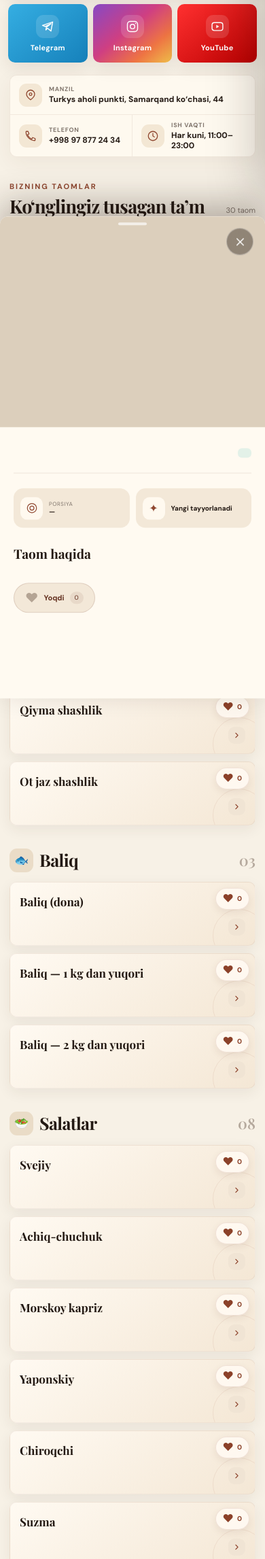
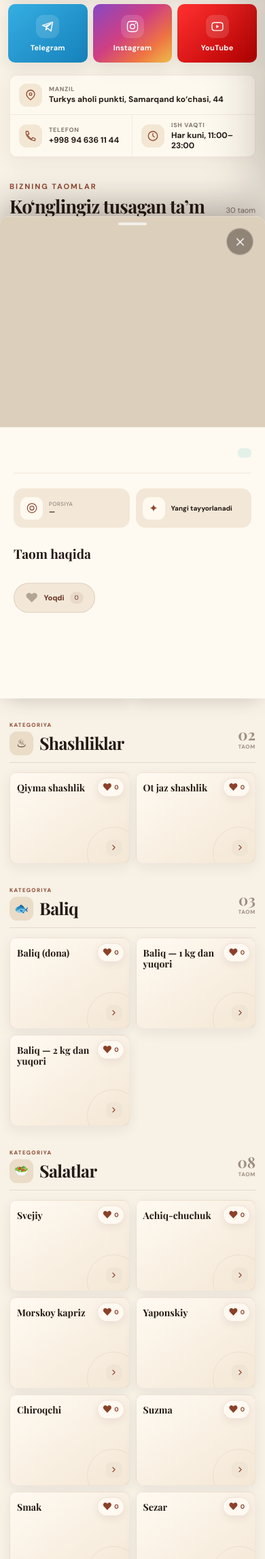
Before and after one commit to YaBaxtt/beshbarmak-menu, a Django app: page / in a window 390 px wide. Shown: the part 554-2847 px from the top of the page at 68% size. Run offline with Django 5.2, Linux system fonts and the light colour scheme; data comes from the database, SQL or seed files in the repository; data that the repository does not hold is empty.

Commit message:
Restore two-column mobile menu layout

```diff
--- a/legacy_menu.json
+++ b/legacy_menu.json
@@ -892,7 +892,7 @@
     "subtitle_ru": "Национальная кухня • С пылу с жару",
     "about_uz": "Mehmondo‘stlik, iliq muhit va avlodlardan kelayotgan ta’mlar.",
     "about_ru": "Гостеприимство, тёплая атмосфера и вкус, переданный поколениями.",
-    "phone": "+998 97 877 24 34",
+    "phone": "+998 94 636 11 44",
     "working_hours_uz": "Har kuni, 11:00–23:00",
     "working_hours_ru": "Ежедневно, 11:00–23:00",
     "location_text_uz": "Turkys aholi punkti, Samarqand ko‘chasi, 44",
--- a/menu/management/commands/seed_demo.py
+++ b/menu/management/commands/seed_demo.py
@@ -115,7 +115,6 @@ class Command(BaseCommand):
             restaurant.subtitle_ru = "Национальная кухня • С пылу с жару"
             restaurant.about_uz = "Mehmondo‘stlik, iliq muhit va avlodlardan kelayotgan ta’mlar."
             restaurant.about_ru = "Гостеприимство, тёплая атмосфера и вкус, переданный поколениями."
-            restaurant.phone = "+998 97 877 24 34"
             restaurant.working_hours_uz = "Har kuni, 11:00–23:00"
             restaurant.working_hours_ru = "Ежедневно, 11:00–23:00"
             restaurant.location_text_uz = "Turkys aholi punkti, Samarqand ko‘chasi, 44"
@@ -127,7 +126,8 @@ class Command(BaseCommand):
             if hero_source.exists():
                 with hero_source.open("rb") as image_file:
                     restaurant.hero_image.save("hero.webp", File(image_file), save=False)
-            restaurant.save()
+        restaurant.phone = "+998 94 636 11 44"
+        restaurant.save()
 
         for day in range(7):
             WorkingHours.objects.get_or_create(day_of_week=day, defaults={"open_time": "11:00", "close_time": "23:00"})
--- a/menu/models.py
+++ b/menu/models.py
@@ -161,7 +161,7 @@ class RestaurantSettings(models.Model):
     subtitle_ru = models.CharField("Taglavha (ruscha)", max_length=180, default="Национальная кухня • С пылу с жару")
     about_uz = models.TextField("Restoran haqida (o‘zbekcha)", blank=True)
     about_ru = models.TextField("Restoran haqida (ruscha)", blank=True)
-    phone = models.CharField("Telefon", max_length=40, default="+998 90 123 45 67")
+    phone = models.CharField("Telefon", max_length=40, default="+998 94 636 11 44")
     working_hours_uz = models.CharField("Ish vaqti (o‘zbekcha)", max_length=120, default="Har kuni, 10:00–23:00")
     working_hours_ru = models.CharField("Ish vaqti (ruscha)", max_length=120, default="Ежедневно, 10:00–23:00")
     location_text_uz = models.CharField("Manzil (o‘zbekcha)", max_length=180, default="Yangiyo‘l")
--- a/menu/tests.py
+++ b/menu/tests.py
@@ -117,7 +117,7 @@ class MenuTests(TestCase):
         info = self.client.get(reverse("menu:info"))
         self.assertEqual(info.status_code, 200)
         self.assertContains(info, "Ko‘p beriladigan savollar")
-        self.assertContains(info, "+998 97 877 24 34")
+        self.assertContains(info, "+998 94 636 11 44")
         self.assertContains(info, "Yandex Xaritalarda")
         self.assertContains(info, "Shikoyat yuborish")
 
--- a/static/css/menu.css
+++ b/static/css/menu.css
@@ -313,11 +313,24 @@ img { display: block; max-width: 100%; }
 .category-scroller::-webkit-scrollbar,
 .popular-scroller::-webkit-scrollbar,
 .sheet-gallery::-webkit-scrollbar { display: none; }
+.category-filter {
+  margin-top: 16px;
+  padding: 14px 12px 10px;
+  border: 1px solid rgba(99,48,31,.11);
+  border-radius: 12px;
+  background: linear-gradient(145deg, rgba(255,250,242,.96), rgba(237,223,204,.72));
+  box-shadow: 0 7px 22px rgba(76,47,29,.06);
+}
+.category-filter-heading { display: flex; align-items: center; gap: 10px; padding: 0 2px; }
+.category-filter-heading > span { display: grid; width: 34px; height: 34px; place-items: center; border-radius: 9px; color: #fff; background: var(--brown); font-size: 15px; }
+.category-filter-heading > div { display: flex; flex-direction: column; }
+.category-filter-heading b { color: var(--ink); font-family: "Playfair Display", serif; font-size: 17px; line-height: 1.1; }
+.category-filter-heading small { margin-top: 2px; color: var(--muted); font-size: 9px; }
 .category-scroller {
   display: flex;
   gap: 8px;
-  margin: 13px -14px 0;
-  padding: 2px 14px 10px;
+  margin: 11px -6px 0;
+  padding: 2px 6px 4px;
   overflow-x: auto;
   scroll-snap-type: x proximity;
 }
@@ -401,10 +414,15 @@ img { display: block; max-width: 100%; }
 .all-menu { padding-top: 10px; scroll-margin-top: 12px; }
 .menu-section { margin-top: 34px; }
 .menu-section[hidden] { display: none; }
-.menu-heading > div { display: flex; align-items: center; gap: 9px; }
+.menu-heading { padding-bottom: 10px; border-bottom: 1px solid rgba(99,48,31,.13); }
+.menu-category-copy { display: flex; align-items: flex-start; flex-direction: column; gap: 5px; }
+.menu-category-label { color: var(--clay); font-size: 8px; font-weight: 800; letter-spacing: .16em; text-transform: uppercase; }
+.menu-category-title { display: flex; align-items: center; gap: 9px; }
 .menu-heading h2 { font-size: 25px; }
 .category-overline { display: grid; width: 35px; height: 35px; place-items: center; border-radius: 11px; background: #eadcc7; font-size: 17px; }
-.section-count { color: #b5a99d; font-family: "Playfair Display", serif; font-size: 22px; }
+.section-count { display: flex; align-items: flex-end; flex-direction: column; color: #9e8e80; line-height: 1; }
+.section-count b { font-family: "Playfair Display", serif; font-size: 22px; }
+.section-count small { margin-top: 3px; font-size: 8px; font-weight: 800; letter-spacing: .08em; text-transform: uppercase; }
 .dish-grid { display: grid; grid-template-columns: repeat(2, minmax(0, 1fr)); gap: 11px; margin-top: 14px; }
 .dish-card {
   position: relative;
@@ -623,6 +641,7 @@ body.sheet-open { overflow: hidden; }
   .dish-image { height: 110px; }
   .dish-copy { padding: 9px; }
   .dish-copy h3 { font-size: 14px; }
+  .dish-card.text-only .dish-copy h3 { padding-right: 31px; font-size: 13px; }
   .price { font-size: 11px; }
   .sheet-details { grid-template-columns: 1fr; }
 }
@@ -710,6 +729,13 @@ body.lightbox-open { overflow:hidden; }
   .review-note { text-align:left; }
   .review-card header { grid-template-columns:34px minmax(0,1fr); }
   .review-card header i { grid-column:2; }
-  .dish-grid { grid-template-columns:1fr; }
-  .dish-card.text-only,.dish-card.text-only .dish-copy { min-height:92px; }
+  .dish-grid { grid-template-columns:repeat(2,minmax(0,1fr)); gap:9px; }
+  .dish-card.text-only,.dish-card.text-only .dish-copy { min-height:132px; }
+  .dish-card.text-only .dish-copy { padding:14px 10px 10px; }
+  .dish-card.text-only .dish-copy h3 { padding-right:35px; font-size:14px; line-height:1.18; overflow-wrap:anywhere; }
+  .dish-card.text-only .dish-meta { margin-top:10px; }
+  .dish-card.text-only .dish-like-button { top:7px; right:7px; min-width:34px; height:28px; gap:3px; padding:0 7px; }
+  .dish-card.text-only .dish-like-button span { font-size:14px; }
+  .dish-card.text-only .dish-like-button b { font-size:9px; }
+  .card-arrow { width:24px; height:24px; }
 }
--- a/templates/menu/home.html
+++ b/templates/menu/home.html
@@ -15,7 +15,7 @@
   <link rel="preconnect" href="https://fonts.googleapis.com">
   <link rel="preconnect" href="https://fonts.gstatic.com" crossorigin>
   <link href="https://fonts.googleapis.com/css2?family=DM+Sans:wght@400;500;600;700&family=Playfair+Display:wght@600;700&display=swap" rel="stylesheet">
-  <link rel="stylesheet" href="{% static 'css/menu.css' %}?v=20260926-4">
+  <link rel="stylesheet" href="{% static 'css/menu.css' %}?v=20260926-5">
   <link rel="stylesheet" href="{% static 'css/site-nav.css' %}?v=20260926-1">
   <script src="{% static 'js/menu.js' %}?v=20260926-4" defer></script>
   <script src="{% static 'js/site-nav.js' %}?v=20260926-1" defer></script>
@@ -151,9 +151,17 @@
         <button class="search-clear" type="button" aria-label="Tozalash / Очистить"><svg viewBox="0 0 24 24"><path d="m7 7 10 10M17 7 7 17"/></svg></button>
       </label>
 
-      <nav class="category-scroller" aria-label="Kategoriyalar / Категории">
+      <section class="category-filter reveal" aria-label="Kategoriyalar / Категории">
+        <div class="category-filter-heading">
+          <span aria-hidden="true">☰</span>
+          <div>
+            <b data-i18n data-uz="Kategoriyalar" data-ru="Категории">Kategoriyalar</b>
+            <small data-i18n data-uz="Kerakli bo‘limni tanlang" data-ru="Выберите нужный раздел">Kerakli bo‘limni tanlang</small>
+          </div>
+        </div>
+        <nav class="category-scroller">
           <button class="category-chip active" type="button" data-category="all">
-          <span> 𓎩  </span><b data-i18n data-uz="Barchasi" data-ru="Все">Barchasi</b>
+            <span>𓎩</span><b data-i18n data-uz="Barchasi" data-ru="Все">Barchasi</b>
           </button>
           {% for category in categories %}
             <button class="category-chip" type="button" data-category="{{ category.slug }}">
@@ -161,6 +169,7 @@
             </button>
           {% endfor %}
         </nav>
+      </section>
 
       {% if popular_dishes %}
       <section class="popular-section reveal" id="popular-section">
@@ -198,11 +207,14 @@
         {% for category in categories %}
           <div class="menu-section reveal" data-menu-section="{{ category.slug }}">
             <div class="section-heading menu-heading">
-              <div>
+              <div class="menu-category-copy">
+                <small class="menu-category-label" data-i18n data-uz="Kategoriya" data-ru="Категория">Kategoriya</small>
+                <div class="menu-category-title">
                   <span class="category-overline">{{ category.icon }}</span>
                   <h2 data-i18n data-uz="{{ category.name_uz }}" data-ru="{{ category.name_ru }}">{{ category.name_uz }}</h2>
                 </div>
-              <span class="section-count">{{ category.dishes.count|stringformat:"02d" }}</span>
+              </div>
+              <span class="section-count"><b>{{ category.dishes.count|stringformat:"02d" }}</b><small data-i18n data-uz="taom" data-ru="блюд">taom</small></span>
             </div>
             <div class="dish-grid">
               {% for dish in dishes %}
--- a/tools/browser_check.js
+++ b/tools/browser_check.js
@@ -25,6 +25,7 @@ const path = require("path");
       viewport: document.documentElement.clientWidth,
       scroll: document.documentElement.scrollWidth,
       cards: document.querySelectorAll(".dish-card").length,
+      dishGridColumns: getComputedStyle(document.querySelector(".dish-grid")).gridTemplateColumns.split(" ").filter(Boolean).length,
       reservationCtas: document.querySelectorAll('a[href^="/reservation/"]').length,
       touchTargets: [...document.querySelectorAll(".lang-button, .category-chip")].map((element) => {
         const rect = element.getBoundingClientRect();
@@ -40,6 +41,9 @@ const path = require("path");
       throw new Error(`Horizontal overflow at ${width}px: ${dimensions.scroll} > ${dimensions.viewport}`);
     }
     if (dimensions.cards < 20) throw new Error(`Expected the expanded menu, found only ${dimensions.cards} cards`);
+    if (width <= 430 && dimensions.dishGridColumns !== 2) throw new Error(`Expected two mobile dish columns at ${width}px, found ${dimensions.dishGridColumns}`);
+    if (!(await page.getByText("Kategoriyalar", { exact: true }).count())) throw new Error("Category selector heading is missing");
+    if (!(await page.getByText("+998 94 636 11 44", { exact: true }).count())) throw new Error("Updated restaurant phone is missing");
     if (await page.locator(".complaint-entry").count()) throw new Error("Complaint button must only be inside the mobile drawer");
     if (await page.locator(".available-status").count()) throw new Error("Artificial availability badges are still visible");
     if (dimensions.reservationCtas < 2) throw new Error(`Expected reservation CTAs, found ${dimensions.reservationCtas}`);
```
Also changed, not shown: menu/migrations/0009_update_restaurant_phone.py (added). Lines whose indentation alone changed are shown as unchanged.
